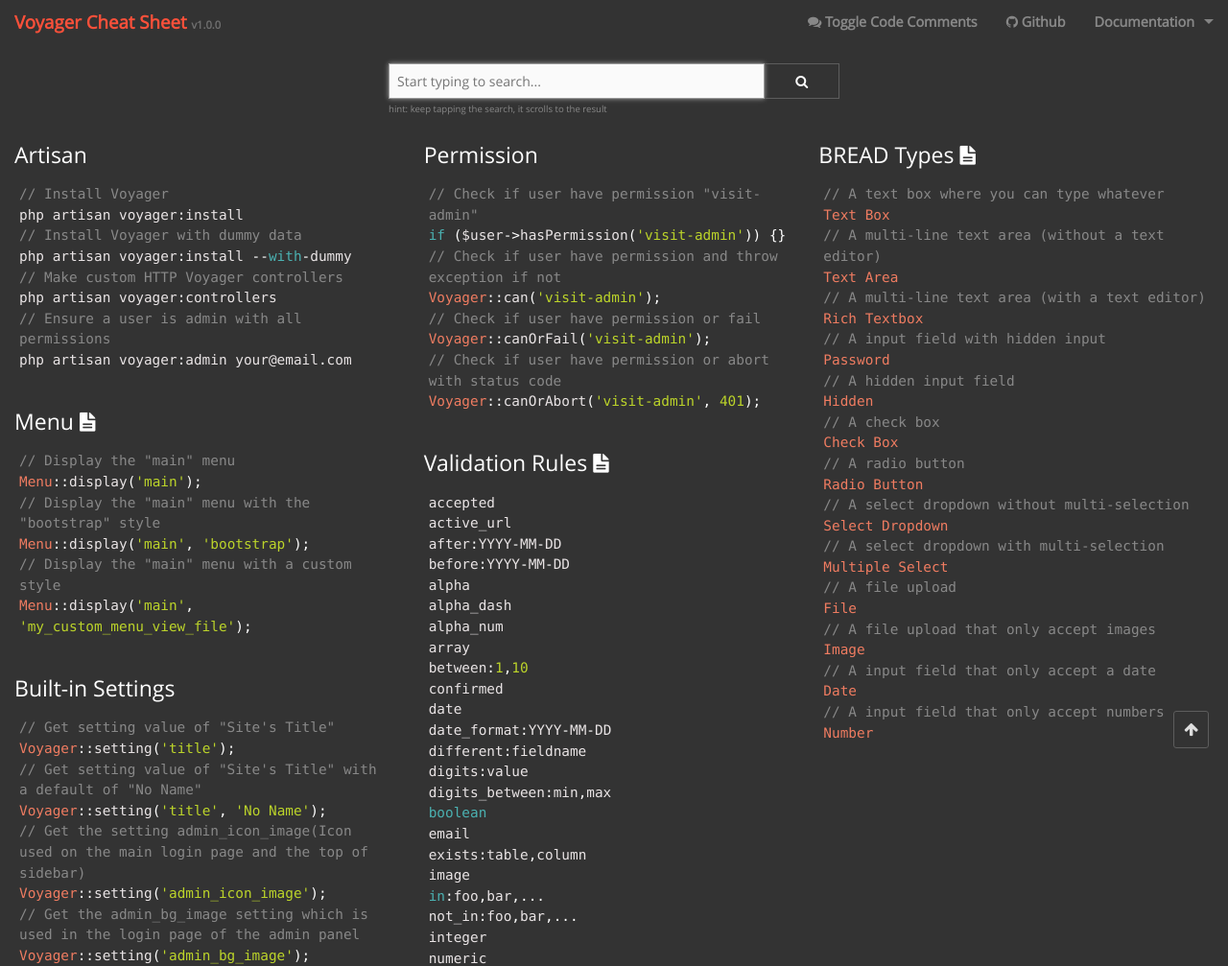
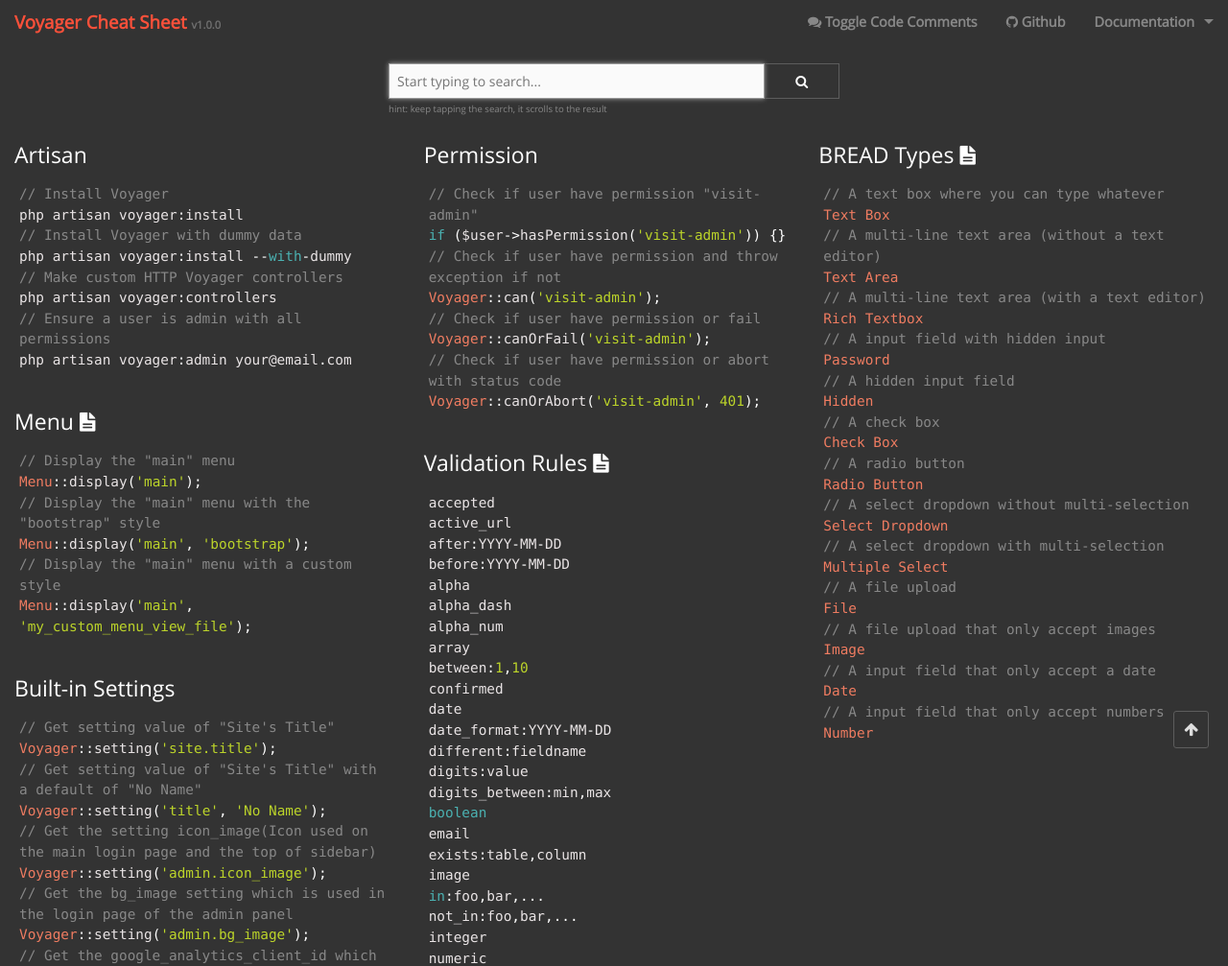
Before and after one commit to ulties/voyager-cheatsheet, a plain HTML site: page index.html in a window 1280 px wide. Shown: the top 1007 px of the page at 96% size. Drawn offline with Linux system fonts and the light colour scheme.

Commit message:
Updated parent variables for settings
Added 'site' and 'admin' parent varibles to settings. Minor spelling correction.

```diff
--- a/index.html
+++ b/index.html
@@ -84,19 +84,19 @@ Menu::display('main', 'my_custom_menu_view_file');
         <h4><a name="setting" href="#setting">Built-in Settings</a></h4>
         <pre class="prettyprint lang-php">
 // Get setting value of "Site's Title"
-Voyager::setting('title');
+Voyager::setting('site.title');
 // Get setting value of "Site's Title" with a default of "No Name"
 Voyager::setting('title', 'No Name');
-// Get the setting admin_icon_image(Icon used on the main login page and the top of sidebar)
-Voyager::setting('admin_icon_image');
-// Get the admin_bg_image setting which is used in the login page of the admin panel
-Voyager::setting('admin_bg_image');
+// Get the setting icon_image(Icon used on the main login page and the top of sidebar)
+Voyager::setting('admin.icon_image');
+// Get the bg_image setting which is used in the login page of the admin panel
+Voyager::setting('admin.bg_image');
 // Get the google_analytics_client_id which is used in the dashboard page.
 Voyager::setting("google_analytics_client_id");
-// Get the setting admin_title which is used in the &lt;title&gt; tag of the admin panel
-Voyager::setting('admin_title');
-// Get the setting admin_description which is used in the &lt;title&gt; tag of the admin panale
-Voyager::setting('admin_description');
+// Get the setting title which is used in the &lt;title&gt; tag of the admin panel
+Voyager::setting('admin.title');
+// Get the setting description which is used in the &lt;title&gt; tag of the admin panel
+Voyager::setting('admin.description');
 // Get the setting admin_loader which is used as a loader throughout the admin panel(Get creative with gifs here)
 Voyager::setting('admin_loader');
                 </pre>
```
